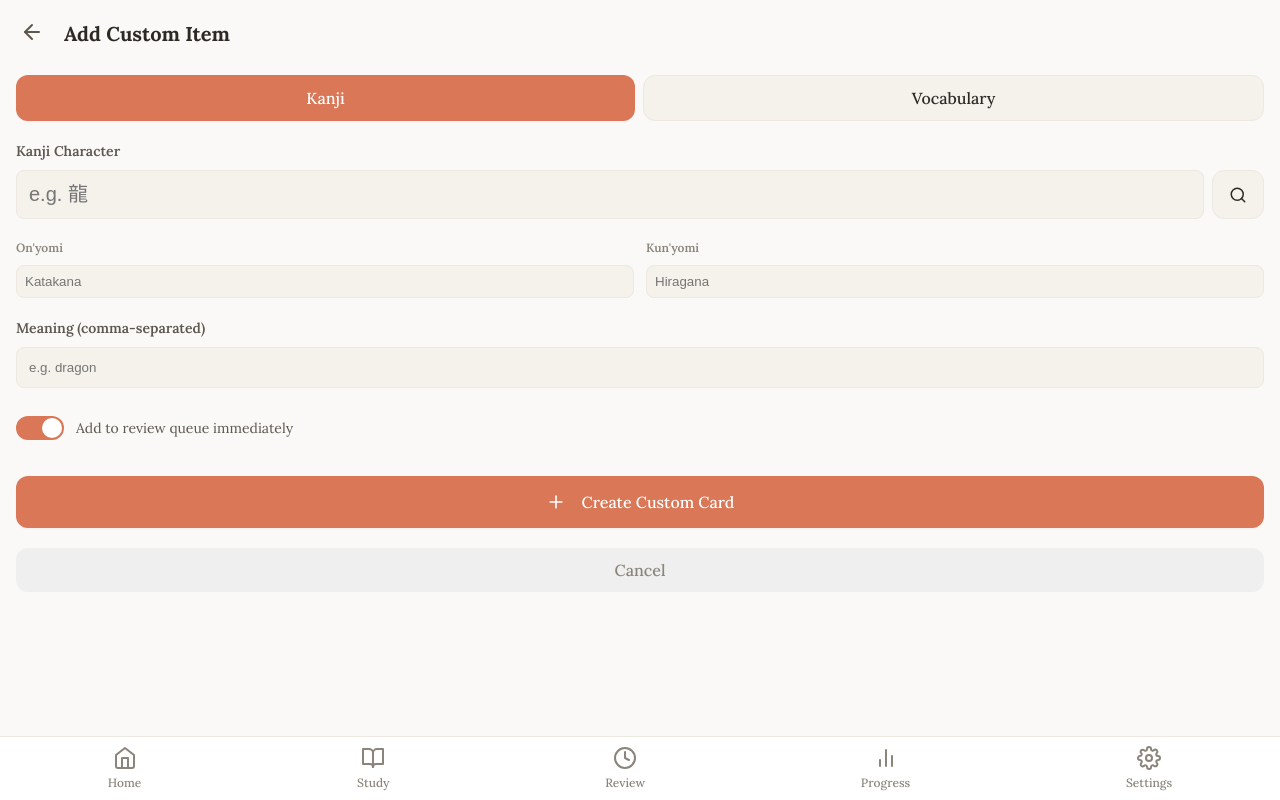
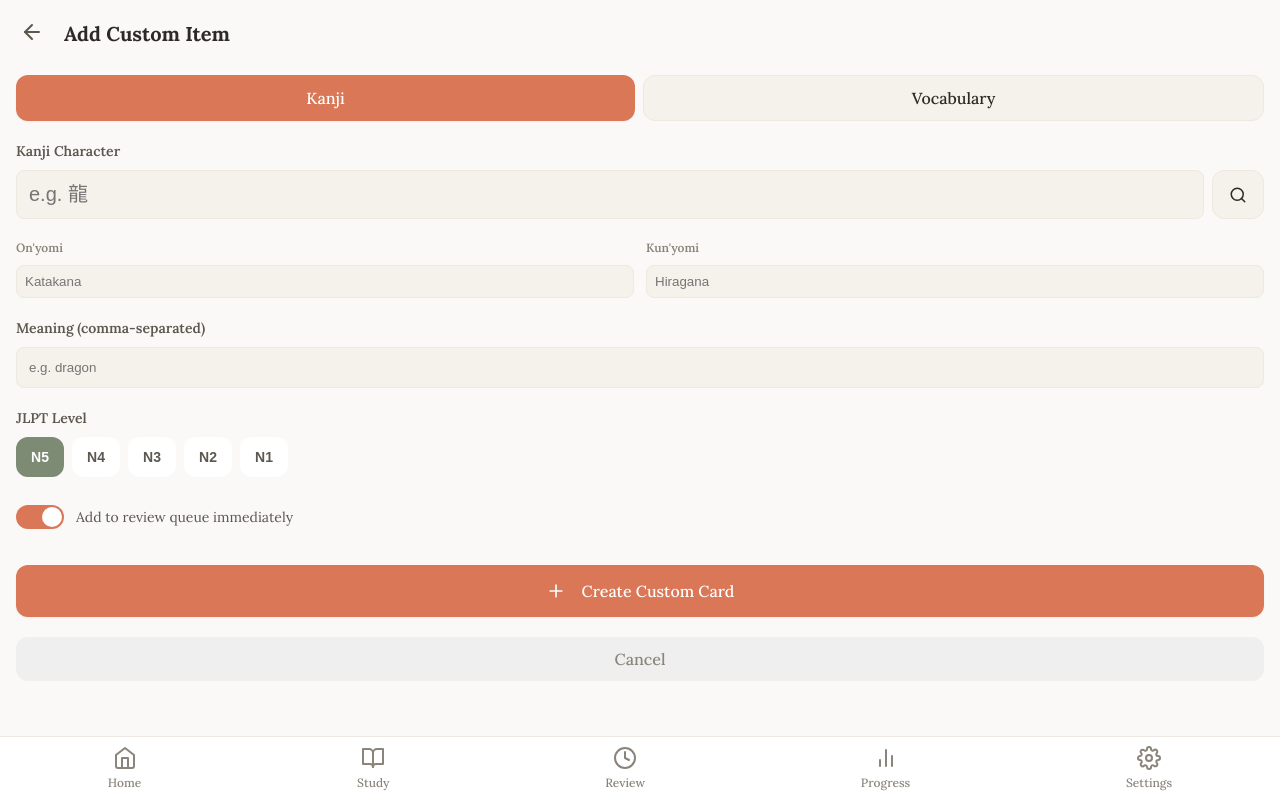
Before and after one commit to Brbb/dojo, a React (Vite) app: page /custom-cards in a window 1280 px wide. Both pictures are taken after a click on the button "Add New Item". Built offline with nearby package versions, Linux system fonts and the light colour scheme.

Commit message:
feat: add JLPT level selection to CustomCardPage and include level in card creation logic

```diff
--- a/src/pages/CustomCardPage.tsx
+++ b/src/pages/CustomCardPage.tsx
@@ -4,7 +4,8 @@ import { allKanji } from '../data/kanji';
 import { allVocabulary } from '../data/vocabulary';
 import { ArrowLeft, Plus, AlertCircle, CheckCircle2, Search, Loader2, Trash2, Library } from 'lucide-react';
 import { useNavigate } from 'react-router-dom';
-import type { CardType, CustomCard } from '../types';
+import { JLPTSelector } from '../components/JLPTSelector';
+import type { CardType, CustomCard, JLPTLevel } from '../types';
 
 interface JishoSuggestion {
     reading: string;
@@ -25,6 +26,7 @@ export function CustomCardPage() {
     const [kunReading, setKunReading] = useState('');
     const [meaning, setMeaning] = useState('');
     const [isAutoAdd, setIsAutoAdd] = useState(true);
+    const [jlptLevel, setJlptLevel] = useState<JLPTLevel>(5);
     const [jishoSuggestions, setJishoSuggestions] = useState<JishoSuggestion[]>([]);
     const [loadingJisho, setLoadingJisho] = useState(false);
     const [showDuplicateModal, setShowDuplicateModal] = useState<{ id: string, type: CardType } | null>(null);
@@ -167,6 +169,7 @@ export function CustomCardPage() {
             onReading: type === 'kanji' ? onReading : undefined,
             kunReading: type === 'kanji' ? kunReading : undefined,
             meaning: meaning.split(',').map(s => s.trim()),
+            jlptLevel,
             frequency: freq,
             createdAt: Date.now()
         };
@@ -204,6 +207,7 @@ export function CustomCardPage() {
         setOnReading('');
         setKunReading('');
         setMeaning('');
+        setJlptLevel(5);
         setJishoSuggestions([]);
     };
 
@@ -517,6 +521,16 @@ export function CustomCardPage() {
                         />
                     </div>
 
+                    {/* JLPT Level Selector */}
+                    <div style={{ display: 'flex', flexDirection: 'column', gap: 'var(--space-2)' }}>
+                        <label className="text-sm font-semibold text-secondary">JLPT Level</label>
+                        <JLPTSelector
+                            selectedLevels={[jlptLevel]}
+                            onChange={(levels) => setJlptLevel(levels[0])}
+                            multiple={false}
+                        />
+                    </div>
+
                     {/* Auto-add Toggle */}
                     <div style={{ display: 'flex', alignItems: 'center', gap: 'var(--space-3)', padding: 'var(--space-2) 0' }}>
                         <div
@@ -611,6 +625,7 @@ export function CustomCardPage() {
                                         onReading: type === 'kanji' ? onReading : undefined,
                                         kunReading: type === 'kanji' ? kunReading : undefined,
                                         meaning: meaning.split(',').map(s => s.trim()),
+                                        jlptLevel,
                                         createdAt: Date.now()
                                     });
                                     if (isAutoAdd) addToReview(newId, type);
```
